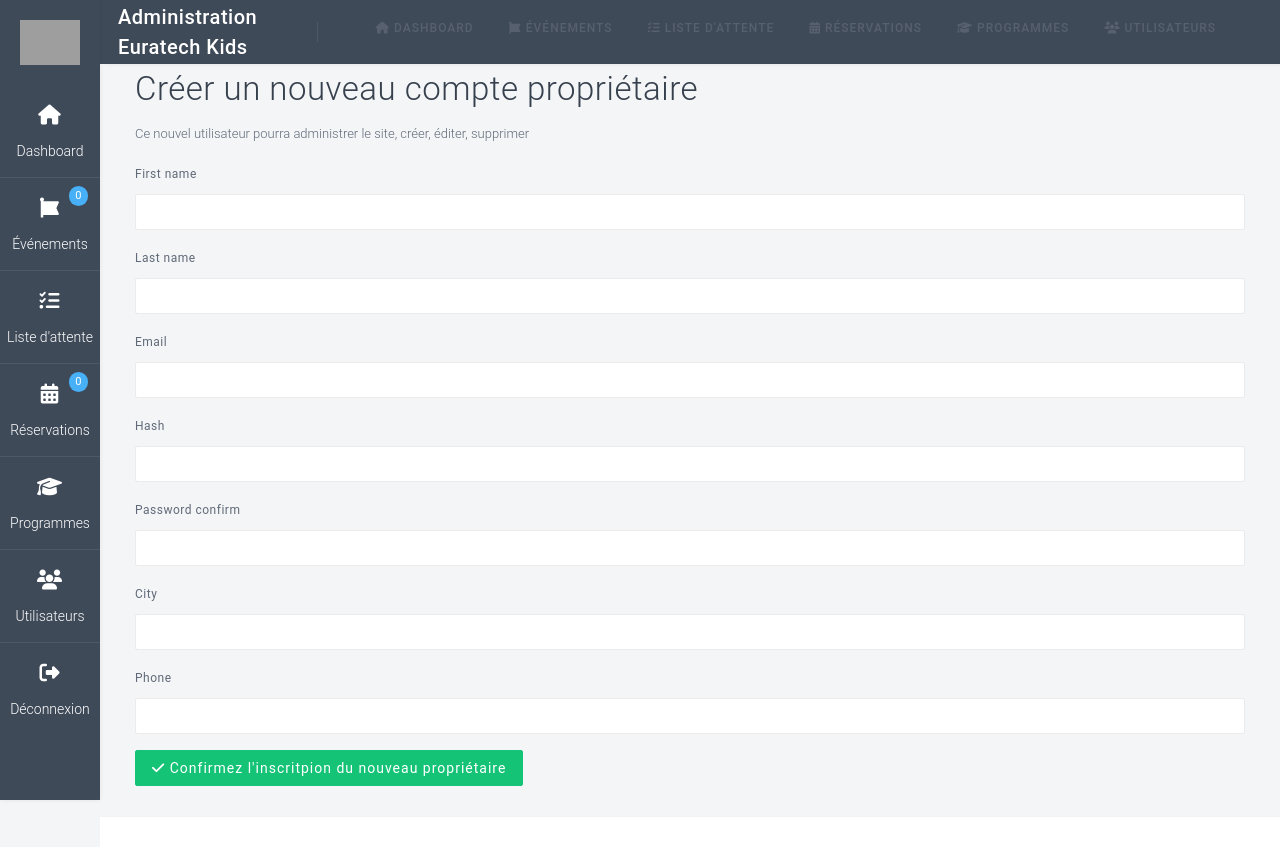
After one commit to JulienGrade/ETK-Project-V2, a Symfony app: template templates/admin/account/ownerRegistration.html.twig in a window 1280 px wide. The commit adds this page. Run offline with Twig, Linux system fonts and the light colour scheme; the template is opened without the code that fills it, so the values that code supplies are empty; form fields are guessed from the names that the template uses; some libraries are stand-ins or nearby versions; grey boxes are pictures that could not be loaded.

Commit message:
fix the topbar and header with new roles

```diff
--- /dev/null
+++ b/templates/admin/account/ownerRegistration.html.twig
@@ -0,0 +1,29 @@
+{% extends 'admin/base.html.twig' %}
+
+{% block title %}Création d'un nouveau propriétaire{% endblock %}
+
+{% block body %}
+
+    <div class="container">
+        <h1>Créer un nouveau compte propriétaire</h1>
+        <p>Ce nouvel utilisateur pourra administrer le site, créer, éditer, supprimer</p>
+        {{ form_start(form) }}
+
+        {{ form_row(form.firstName) }}
+        {{ form_row(form.lastName) }}
+        {{ form_row(form.email) }}
+        {{ form_row(form.hash) }}
+        {{ form_row(form.passwordConfirm) }}
+
+        {{ form_row(form.city) }}
+        {{ form_row(form.phone) }}
+
+        <button type="submit" class="btn btn-success">
+            <i class="fas fa-check"></i>
+            Confirmez l'inscritpion du nouveau propriétaire
+        </button>
+
+        {{ form_end(form) }}
+    </div>
+
+{% endblock %}
--- a/templates/admin/partials/topbar.html.twig
+++ b/templates/admin/partials/topbar.html.twig
@@ -55,7 +55,7 @@
                 <a class="nav-link{% if current_menu is defined and current_menu == 'userList' %}active{% endif %}" href="{{ path('admin_users_list') }}"><i class="fas fa-users"></i> Utilisateurs</a>
             </nav>
             {% if is_granted('ROLE_OWNER') %}
-            <div class="dropdown">
+            <div class="dropdown show">
                 <span class="topbar-btn" data-toggle="dropdown"><i class="fas fa-plus-circle"></i> Créer</span>
                 <div class="dropdown-menu">
                     <a class="dropdown-item nav-link {% if current_menu is defined and current_menu == 'createprogram' %}active{% endif %}" href="{{ path('admin_programs_create') }}"><i class="fas fa-plus-circle"></i> Créer un programme</a>
@@ -68,6 +68,7 @@
                         <span class="topbar-btn" data-toggle="dropdown"><i class="fas fa-cogs"></i></span>
                         <div class="dropdown-menu dropdown-menu-right">
                             <a class="dropdown-item" href="{{ path('admin_account_register') }}"><i class="fas fa-users-cog"></i> Créer un admin</a>
+                            <a class="dropdown-item" href="{{ path('owner_account_register') }}"><i class="fas fa-users-cog"></i> Créer un propriétaire</a>
                             <a class="dropdown-item" href="{{ path('admin_users_list') }}"><i class="fas fa-user-shield"></i> Gérer les admins</a>
                             <div class="dropdown-divider"></div>
                             <a class="dropdown-item" href="{{ path('admin_account_logout') }}"><i class="fas fa-sign-out-alt"></i> Se déconnecter</a>
@@ -84,8 +85,13 @@
                             <span class="icon"><i class="fab fa-mailchimp"></i></span>
                         </a>
                     </li>
+                    {% endif %}
+                    {% if is_granted('ROLE_ADMIN') %}
+                    <li class="menu-item">
+                        <a class="menu-link" href="{{ path('admin_account_logout') }}"><i class="fas fa-sign-out-alt"></i> Se déconnecter</a>
+                    </li>
+                    {% endif %}
                 </ul>
             </div>
-            {% endif %}
         </div>
     </div>
--- a/templates/partials/header.html.twig
+++ b/templates/partials/header.html.twig
@@ -32,7 +32,7 @@
                         <a class="dropdown-item" href="{{ path('account_index') }}" style="color: white">Utilisateur</a>
                         <a class="dropdown-item" href="{{ path('account_index') }}#reservations" style="color: white">Réservations</a>
                         <a class="dropdown-item" href="{{ path('account_logout') }}" style="color: white">Déconnexion</a>
-                        {% if is_granted('ROLE_ADMIN') %}
+                        {% if is_granted('ROLE_ADMIN') or is_granted('ROLE_OWNER') %}
                         <a class="dropdown-item" href="{{ path('admin_dashboard') }}" style="color: white">Admin</a>
                         {% endif %}
                     </div>
```
Also changed, not shown: src/Controller/AdminAccountController.php (+53 -0 lines), src/Service/StatsService.php (+14 -0 lines), templates/admin/account/adminList.html.twig (+5 -3 lines).
